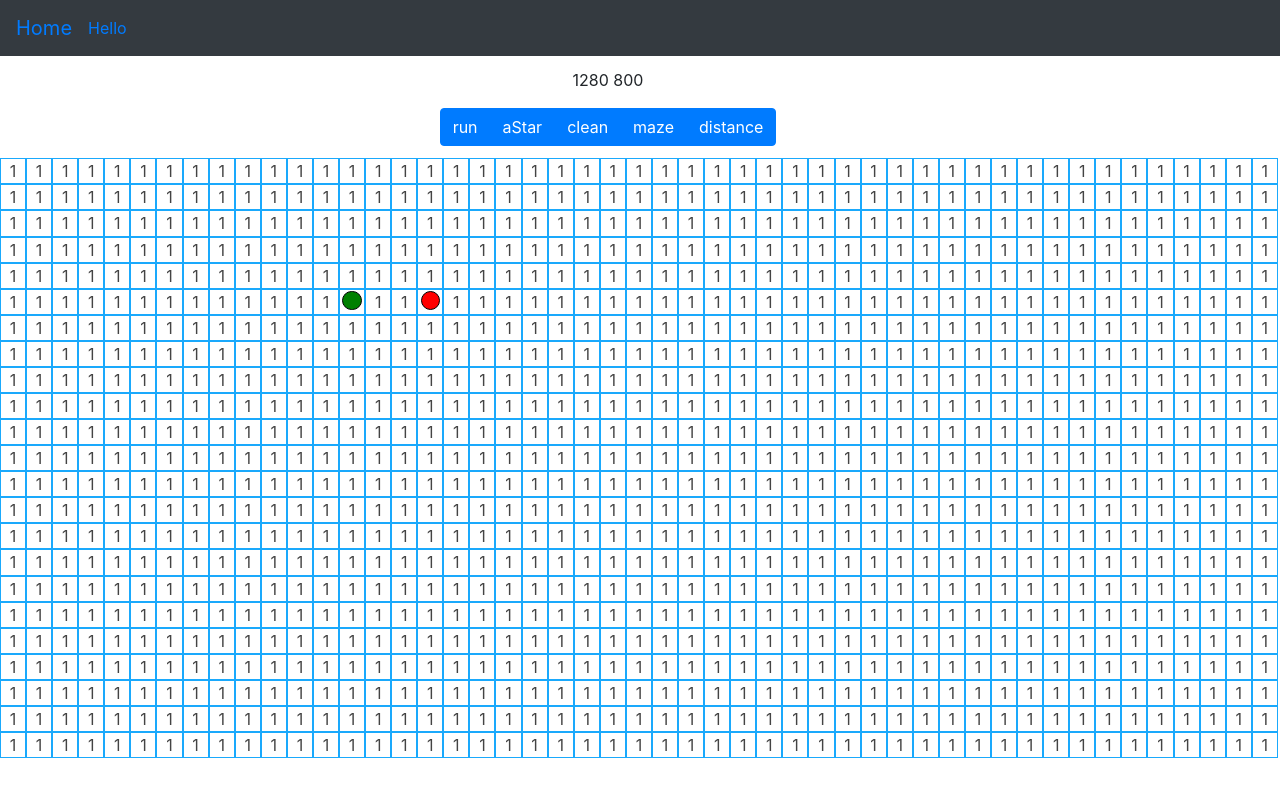
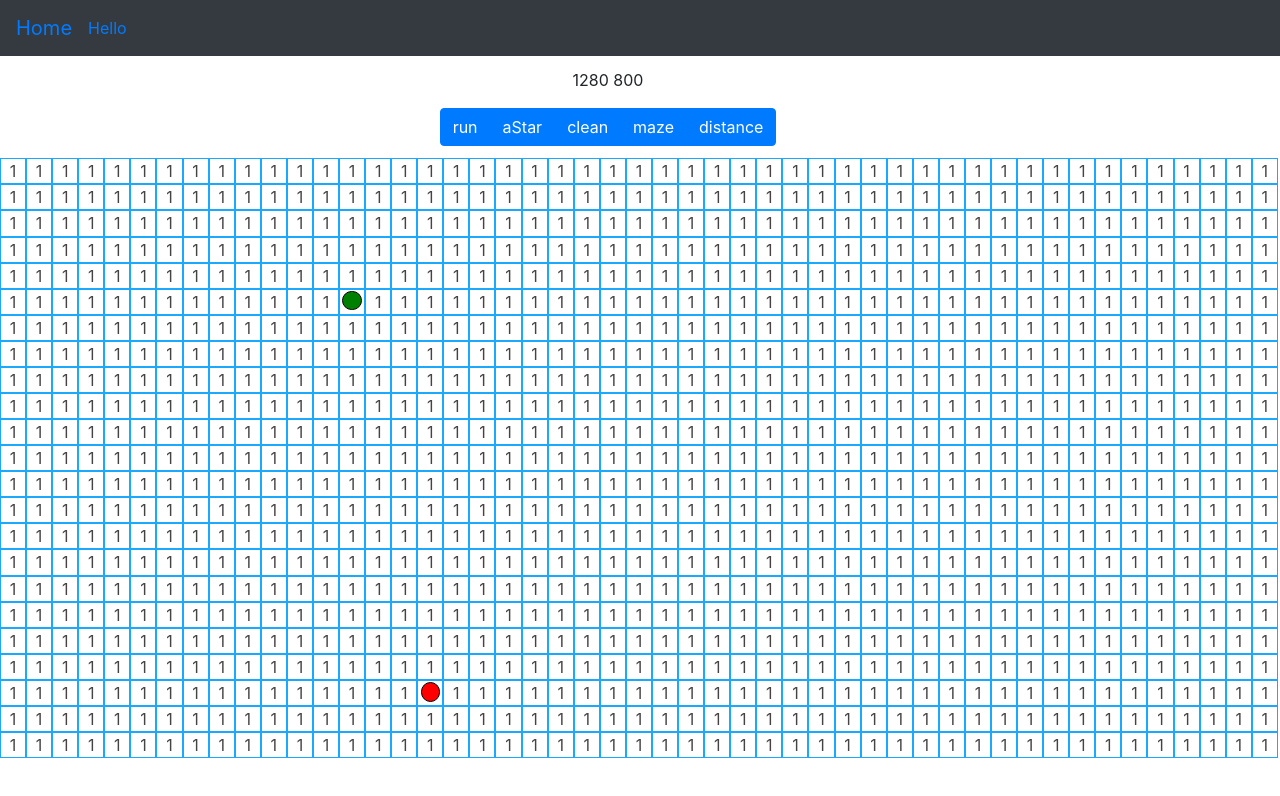
Before and after one commit to auratiger/shortst_path_visualiser, a React (Create React App) app: page / in a window 1280 px wide. Shown: the top 796 px of the page. Built offline with nearby package versions, Linux system fonts and the light colour scheme.

Commit message:
astar algorithm beta

```diff
--- a/src/algorithms/aStar.js
+++ b/src/algorithms/aStar.js
@@ -4,12 +4,12 @@ function calculateDistance(start, end){
     return (Math.abs(start.row - end.row) + Math.abs(start.col - end.col));
 }
 
-function getAdjacentNodes(matrix, curNode){
+function getAdjacentNodes(matrix, curNode, closedSet){
     let adjacent = [];
-    let dir_r = [0, -1, 0, 1]; //
-    let dir_c = [1, 0, -1, 0]; // right, up, left, down
+    let dir_r = [0, -1, 0, 1, 1, -1, 1, -1]; //
+    let dir_c = [1, 0, -1, 0, 1, -1, -1, 1]; // right, up, left, down
 
-    for(let i = 0; i < 4; i++){
+    for(let i = 0; i < 8; i++){
         if(curNode.row + dir_r[i] < 0 || curNode.col + dir_c[i] < 0 ||
             curNode.row + dir_r[i] >= matrix.length || curNode.col + dir_c[i]  >= matrix[0].length){
             continue;
@@ -21,6 +21,12 @@ function getAdjacentNodes(matrix, curNode){
             continue;
         }
 
+        if(closedSet.some(el => el.id === node.id)){
+            continue;
+        }
+
+        node.dir = i > 3 ? 1 : 0;
+
         adjacent.push(node);
     }
 
@@ -31,8 +37,6 @@ function getNodeWithShortestDistance(grid){
     let smallest = Infinity;
     let rNode = null;
     let index = 0;
-    console.log(grid.length);
-
 
     for(let i = 0; i < grid.length; i++){
         let node = grid[i];
@@ -66,15 +70,20 @@ export function aStar(board){
                 console.log("end");
                 reachedEnd = true;
                 board.visualization.push(curNode);
-                break;
+                resolve(reachedEnd);
+                return;
             }
 
-            let adjacentNodes = getAdjacentNodes(board.grid, curNode);
+            let adjacentNodes = getAdjacentNodes(board.grid, curNode, closedSet);
 
             adjacentNodes.forEach(node => {
                 node.previusNode = curNode;
+                board.visualization.push(curNode);
+            })
 
-                let g = curNode.gScore + curNode.pathDistance;
+            adjacentNodes.forEach(node => {
+
+                let g = curNode.gScore + curNode.dir === 0 ? curNode.pathDistance : curNode.pathDistance * 1.2;
                 let h = calculateDistance(node, endNode);
                 let f = g + h;
 
@@ -88,14 +97,12 @@ export function aStar(board){
                     return;
                 }
 
+                node.gScore = g;
                 node.fScore = f;
                 openSet.push(node);
             })
 
-            board.visualization.push(curNode);
             closedSet.push(curNode);
         }
-
-        resolve(reachedEnd);
     })
 }
--- a/src/algorithms/visualize.js
+++ b/src/algorithms/visualize.js
@@ -9,6 +9,8 @@ export function visualizePath(path, reachedEnd){
             let backtrackPath = [];
 
             while(node !== null && node.previusNode !== null){
+                console.log(2);
+
                 backtrackPath.push(node);
                 node = node.previusNode;
             }
--- a/src/containers/Board/Board.js
+++ b/src/containers/Board/Board.js
@@ -2,7 +2,7 @@ import Node from '../Node/Node';
 
 const START_NODE_ROW = 5;
 const START_NODE_COL = 13;
-const END_NODE_ROW = 5;
+const END_NODE_ROW = 20;
 const END_NODE_COL = 16;
 
 class Board{
--- a/src/containers/GridPath/GR.js
+++ b/src/containers/GridPath/GR.js
@@ -1,4 +1,4 @@
-import React, {useState, useEffect} from 'react';
+import React, {useState, useEffect, useRef, createRef} from 'react';
 // import Draggable from 'react-draggable';
 
 import {dijstraAlgorithm} from '../../algorithms/dijkstra';
@@ -22,11 +22,16 @@ const GridPath = () => {
     const [rerender, setRerender] = useState(false);
     const [board, setBoard] = useState(null);
     const [mouseDown, setMouseDown] = useState(false);
-    const [distance, setDistance] = useState(0);
     const [screenWidth, setScreenWidth] = useState(0);
     const [screenHeight, setScreenHeight] = useState(0);
+    const [elRefs, setElRefs] = React.useState([]);
 
     useEffect(() => {
+
+      setElRefs(elRefs => (
+        Array(ROWS*COLS).fill().map((_, i) => elRefs[i] || createRef())
+      ));
+
       updateScreenSize();
       window.addEventListener('resize', updateScreenSize);
       setBoard(new Board(ROWS, COLS, setRerender));
@@ -74,7 +79,8 @@ const GridPath = () => {
         let col = parseInt(id.substring(2));
 
         board.grid[row][col].wall = true;
-        document.getElementById(board.grid[row][col].id).className = 'node wall' ;
+        let index = row * COLS + col;
+        elRefs[index].current.className = 'node wall';
       }
 
     const onClickHandler = (event) => {
@@ -103,6 +109,7 @@ const GridPath = () => {
     }
 
     let key = 0;
+    let r = 0;
     let grid = board !== null ? board.grid.map(row => {
       let cols = row.map(node => {
 
@@ -124,6 +131,7 @@ const GridPath = () => {
         return(
           <div id={node.id}
                key={node.id}
+               ref={elRefs[r++]}
                className={"node"}
                onMouseDown={onClickHandler}
                onMouseOver={onMouseHover}
--- a/src/containers/Node/Node.js
+++ b/src/containers/Node/Node.js
@@ -11,6 +11,7 @@ class Node{
         this.tentDistance = Infinity;
         this.pathDistance = 1;
         this.previusNode = null;
+        this.dir = 0;
     }
 }
 
```
